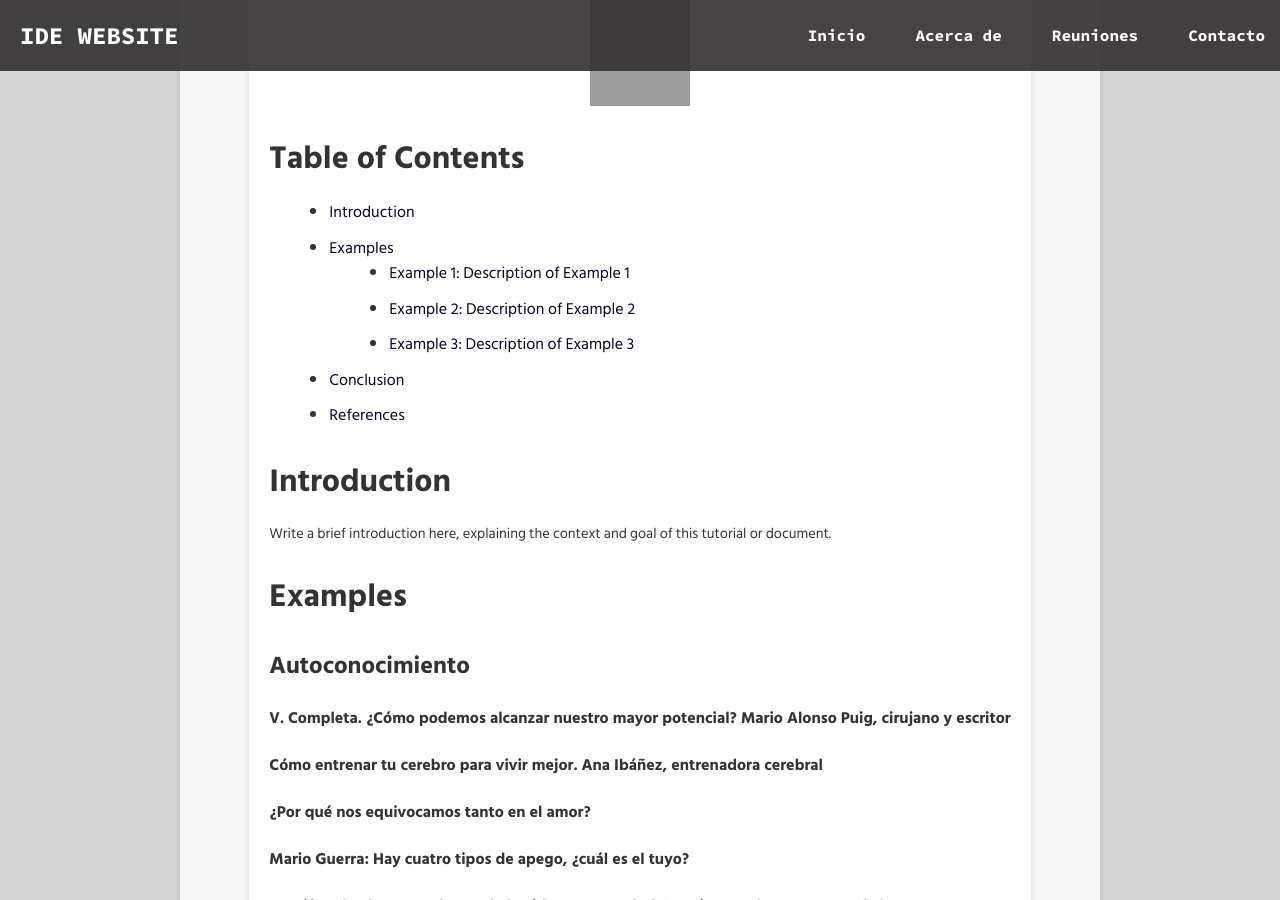
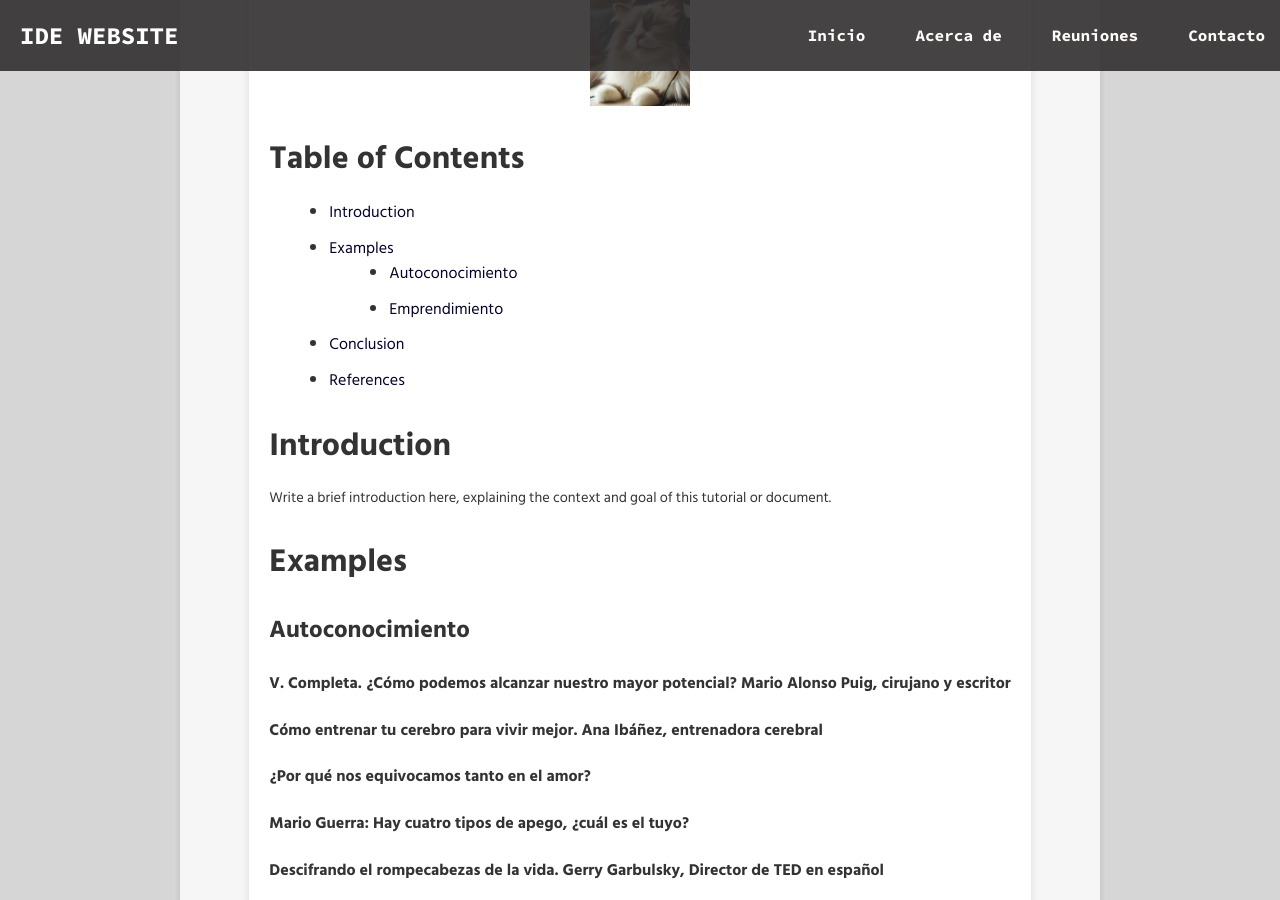
Before and after one commit to carloslme/carloslme.github.io, a Jekyll site: the page built from tutorials/podcasts.md, in a window 1280 px wide and 900 px high, scrolled down 1102 px. Built offline with Jekyll 4.4.1, drawn with Linux system fonts in a browser that asks for light colours; grey boxes are pictures that could not be loaded.

```diff
--- a/tutorials/podcasts.md
+++ b/tutorials/podcasts.md
@@ -1,22 +1,21 @@
 ---
 layout: website  # This tells Jekyll to use 'twebsite.html'
 title: "Podcasts"
-description: "Here put a description of the tutorial."
-keywords: "Here, put, keywords, related, with, your, tutorial"
+description: "Podcasts que yo recomiendo ver."
+keywords: "knowledge, entrepreneurship"
 ---
 
 # Podcasts recomendados
 
 <!-- You can replace the image and adjust the size as needed -->
-<center><img src="img/your_image.jpg" alt="Image description" width="200" height="250"></center>
+<center><img src="img/cat-podcast.png" alt="Cat listening to a podcast." width="400" height="450"></center>
 
 ## Table of Contents
 <!-- Update the links to match the sections you actually use -->
 * [Introduction](#introduction)
 * [Examples](#examples)
-  * [Example 1: Description of Example 1](#example-1-example-title-1)
-  * [Example 2: Description of Example 2](#example-2-example-title-2)
-  * [Example 3: Description of Example 3](#example-3-example-title-3)
+  * [Autoconocimiento](#autoconocimiento)
+  * [Emprendimiento](#emprendimiento)
 * [Conclusion](#conclusion)
 * [References](#references)
 
@@ -51,7 +50,6 @@
 
 #### Cómo Funciona el VENTURE CAPITAL ERIC PEREZ - GROVAS | #258
 
-
 ## Conclusion
 
 <!-- Provide a clear and concise summary of what the user should have learned in this tutorial -->
```
Also changed, not shown: tutorials/img/cat-podcast.png (added).
